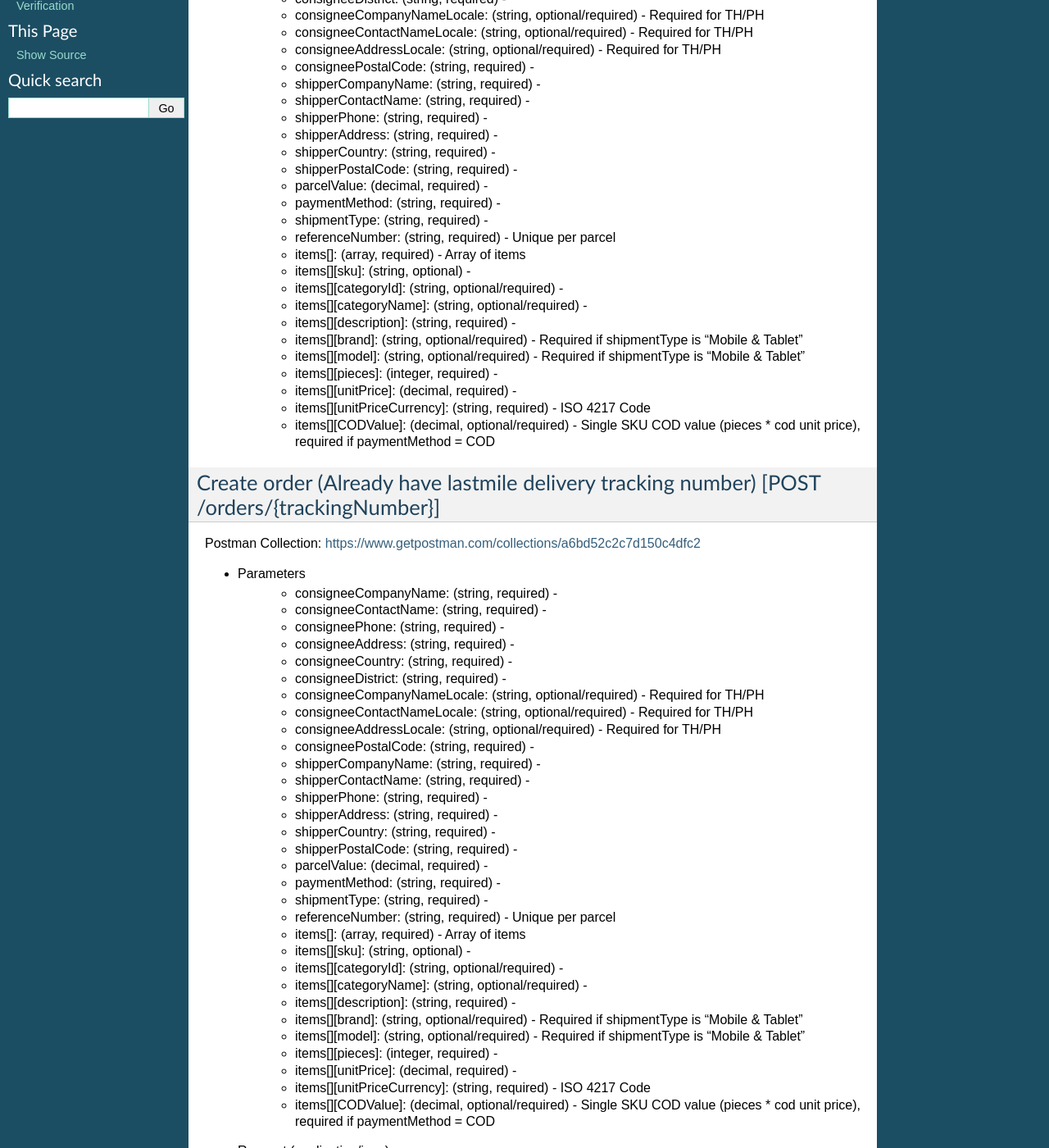
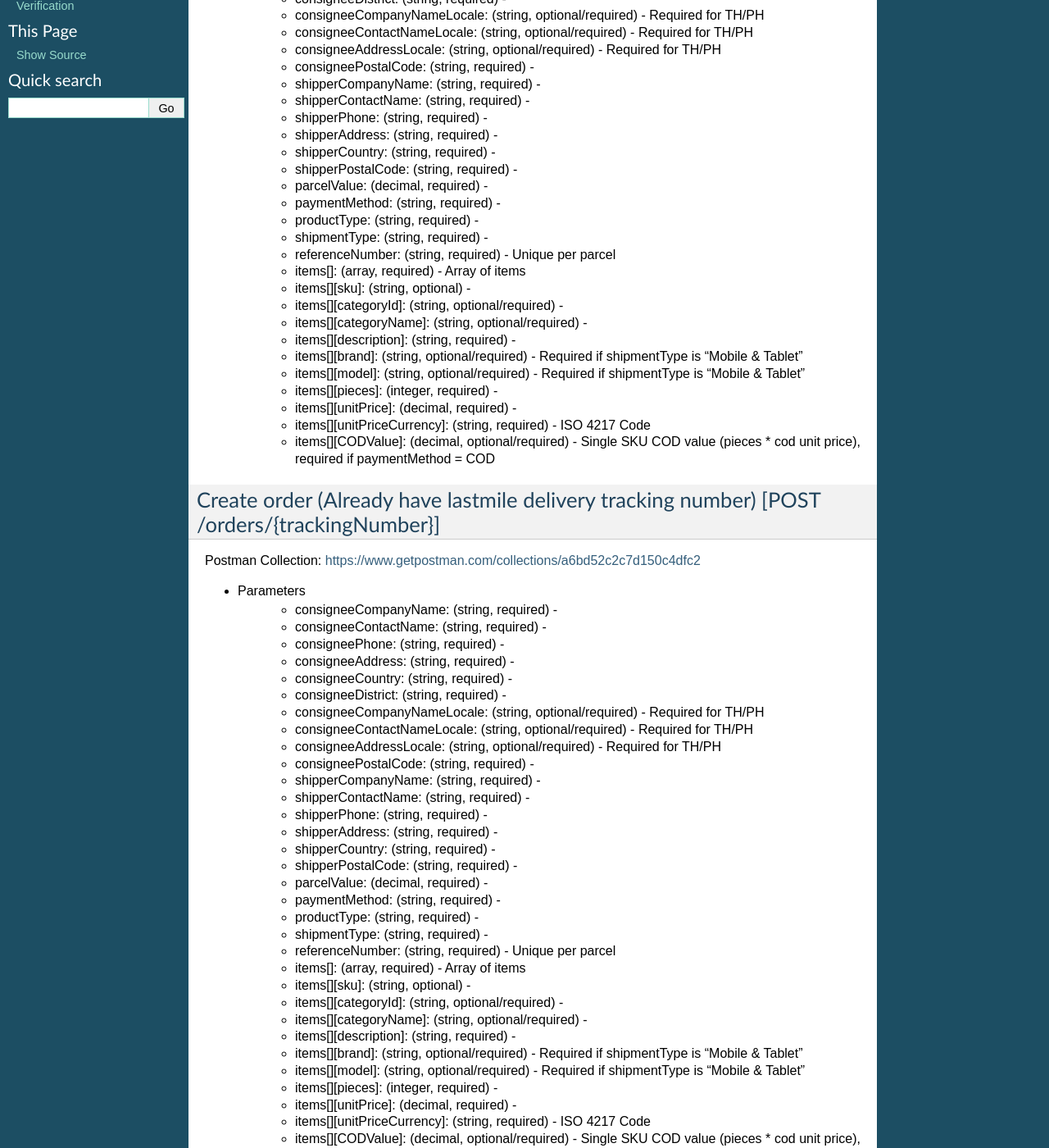
Before and after one commit to timeslogistics/times-oms-api-docs, a Sphinx documentation site: the page built from docs/orders.rst, in a window 1280 px wide and 1400 px high, scrolled down 325 px. Shown: the whole window at 82% size. Built offline with Sphinx 7.4.7, drawn with Linux system fonts in a browser that asks for light colours.

Commit message:
Update orders.rst

```diff
--- a/docs/orders.rst
+++ b/docs/orders.rst
@@ -24,6 +24,7 @@ Postman Collections: https://www.getpostman.com/collections/3120f45724992dcc5913
     + shipperPostalCode: (string, required) -
     + parcelValue: (decimal, required) -
     + paymentMethod: (string, required) -
+    + productType: (string, required) -
     + shipmentType: (string, required) -
     + referenceNumber: (string, required) - Unique per parcel
     + items[]: (array, required) - Array of items
@@ -61,6 +62,7 @@ Postman Collection: https://www.getpostman.com/collections/a6bd52c2c7d150c4dfc2
     + shipperPostalCode: (string, required) -
     + parcelValue: (decimal, required) -
     + paymentMethod: (string, required) -
+    + productType: (string, required) -
     + shipmentType: (string, required) -
     + referenceNumber: (string, required) - Unique per parcel
     + items[]: (array, required) - Array of items
```
